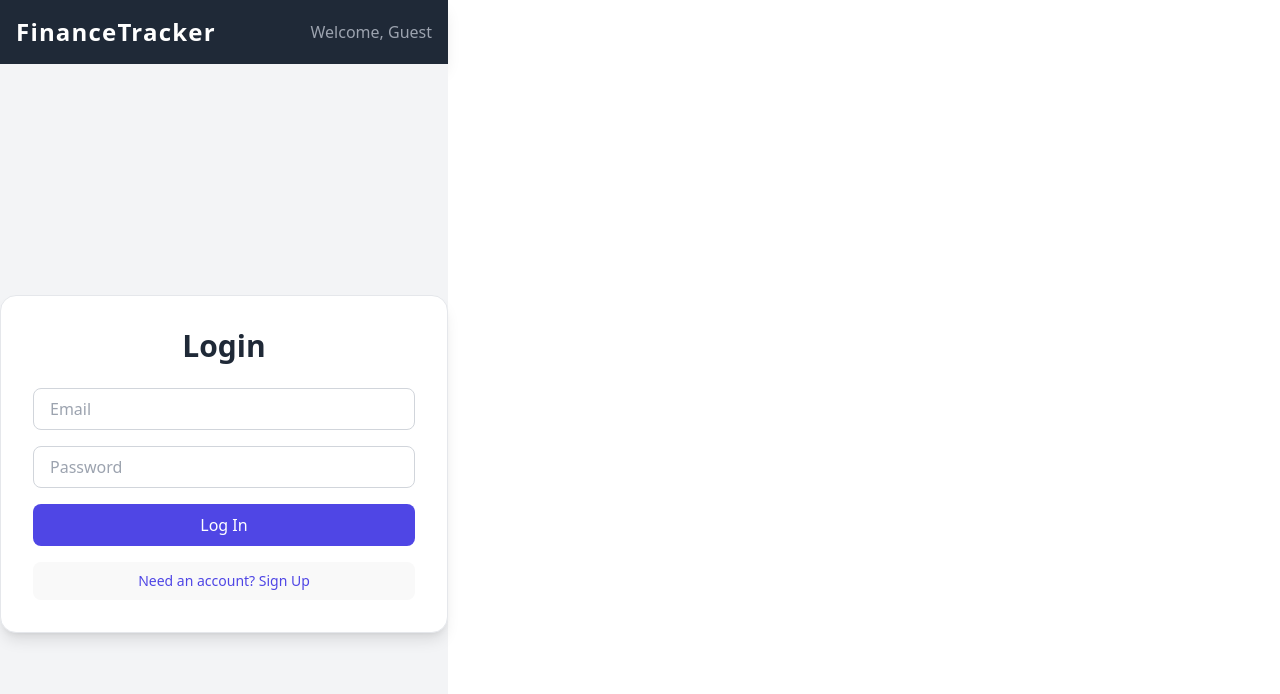
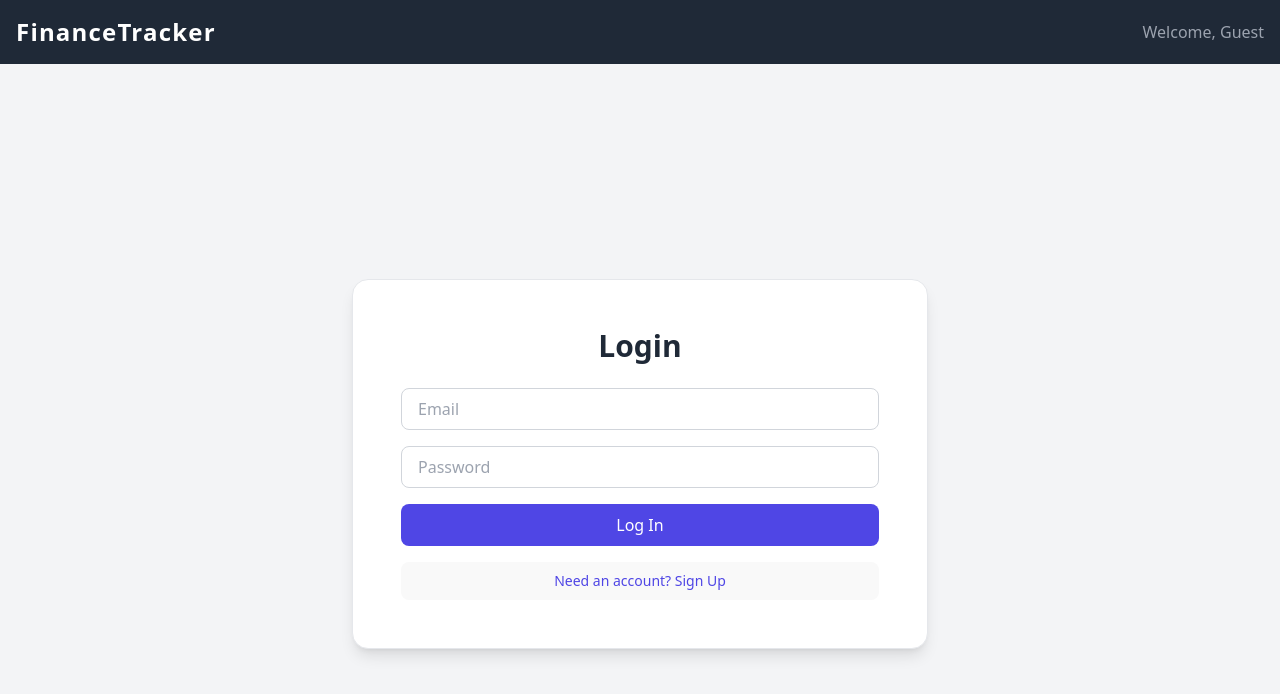
Before and after one commit to GayangaBandara/smart-finance-tracker, a React (Vite) app: page / in a window 1280 px wide. Shown: the top 694 px of the page. Built offline with nearby package versions, Linux system fonts and the light colour scheme; no server answers.

Commit message:
Compleate Authentication

```diff
--- a/src/App.jsx
+++ b/src/App.jsx
@@ -11,8 +11,8 @@ const App = () => {
     // This prevents a flash of the login page for already signed-in users.
     if (loading) {
         return (
-            <div className="min-h-screen bg-gray-100 flex items-center justify-center">
-                <p className="text-lg font-semibold text-gray-600">Loading Application...</p>
+            <div className="min-h-screen bg-gray-100 flex items-center justify-center px-4">
+                <p className="text-base md:text-lg font-semibold text-gray-600">Loading Application...</p>
             </div>
         );
     }
--- a/src/components/ExpenseForm.jsx
+++ b/src/components/ExpenseForm.jsx
@@ -46,8 +46,8 @@ const ExpenseForm = () => {
     const categories = ['Food', 'Transport', 'Utilities', 'Entertainment', 'Health', 'Shopping', 'Other'];
 
     return (
-        <div className="bg-white p-6 rounded-2xl shadow-xl border border-gray-200">
-            <h2 className="text-2xl font-bold mb-6 text-gray-800">Add New Expense</h2>
+        <div className="bg-white p-3 md:p-4 lg:p-6 xl:p-8 2xl:p-10 rounded-2xl shadow-xl border border-gray-200">
+            <h2 className="text-lg md:text-xl lg:text-2xl xl:text-3xl 2xl:text-4xl font-bold mb-3 md:mb-4 lg:mb-6 text-gray-800">Add New Expense</h2>
             {error && <p className="bg-red-100 text-red-700 p-3 rounded-lg mb-4">{error}</p>}
             <form onSubmit={handleSubmit} className="space-y-4">
                 <div>
--- a/src/components/ExpenseList.jsx
+++ b/src/components/ExpenseList.jsx
@@ -13,15 +13,15 @@ const ExpenseList = ({ expenses }) => {
 
     if (expenses.length === 0) {
         return (
-            <div className="bg-white p-6 rounded-2xl shadow-xl text-center border border-gray-200">
+            <div className="bg-white p-3 md:p-4 lg:p-6 xl:p-8 2xl:p-10 rounded-2xl shadow-xl text-center border border-gray-200">
                 <p className="text-gray-500">No expenses logged yet. Add one to get started!</p>
             </div>
         );
     }
 
     return (
-        <div className="bg-white p-6 rounded-2xl shadow-xl border border-gray-200">
-            <h2 className="text-2xl font-bold mb-6 text-gray-800">Recent Expenses</h2>
+        <div className="bg-white p-3 md:p-4 lg:p-6 xl:p-8 2xl:p-10 rounded-2xl shadow-xl border border-gray-200">
+            <h2 className="text-lg md:text-xl lg:text-2xl xl:text-3xl 2xl:text-4xl font-bold mb-3 md:mb-4 lg:mb-6 text-gray-800">Recent Expenses</h2>
             <div className="space-y-4">
                 {expenses.map(expense => (
                     <div key={expense.id} className="flex justify-between items-center p-4 bg-gray-50 rounded-lg border border-gray-200">
--- a/src/components/charts.jsx
+++ b/src/components/charts.jsx
@@ -44,13 +44,13 @@ const Charts = ({ expenses }) => {
     };
 
     return (
-        <div className="grid grid-cols-1 lg:grid-cols-2 gap-8">
-            <div className="bg-white p-6 rounded-2xl shadow-xl border border-gray-200">
-                <h3 className="text-xl font-bold mb-4 text-gray-800">Spending by Category</h3>
+        <div className="grid grid-cols-1 lg:grid-cols-2 gap-4 md:gap-6 lg:gap-8 xl:gap-10">
+            <div className="bg-white p-3 md:p-4 lg:p-6 xl:p-8 2xl:p-10 rounded-2xl shadow-xl border border-gray-200">
+                <h3 className="text-base md:text-lg lg:text-xl xl:text-2xl 2xl:text-3xl font-bold mb-3 md:mb-4 text-gray-800">Spending by Category</h3>
                 {expenses.length > 0 ? <Pie data={pieChartData} /> : <p className="text-gray-500">No data to display.</p>}
             </div>
-            <div className="bg-white p-6 rounded-2xl shadow-xl border border-gray-200">
-                <h3 className="text-xl font-bold mb-4 text-gray-800">Daily Spending Trend</h3>
+            <div className="bg-white p-3 md:p-4 lg:p-6 xl:p-8 2xl:p-10 rounded-2xl shadow-xl border border-gray-200">
+                <h3 className="text-base md:text-lg lg:text-xl xl:text-2xl 2xl:text-3xl font-bold mb-3 md:mb-4 text-gray-800">Daily Spending Trend</h3>
                 {expenses.length > 0 ? <Line data={lineChartData} /> : <p className="text-gray-500">No data to display.</p>}
             </div>
         </div>
--- a/src/main.jsx
+++ b/src/main.jsx
@@ -2,7 +2,7 @@ import React from 'react';
 import ReactDOM from 'react-dom/client';
 import App from './App';
 import { AuthProvider } from './context/AuthContext';
-import './index.css'; // Assuming you have a global CSS file for Tailwind
+import './styles/index.css'; // Global Tailwind + project styles
 
 ReactDOM.createRoot(document.getElementById('root')).render(
   <React.StrictMode>
--- a/src/pages/AuthPage.jsx
+++ b/src/pages/AuthPage.jsx
@@ -85,8 +85,8 @@ const AuthPage = () => {
     const [isLogin, setIsLogin] = useState(true);
 
     return (
-        <div className="min-h-screen flex items-center justify-center bg-gray-100">
-            <div className="max-w-md w-full bg-white p-8 rounded-2xl shadow-lg border border-gray-200">
+        <div className="min-h-screen flex items-center justify-center bg-gray-100 px-4">
+            <div className="max-w-xs sm:max-w-sm md:max-w-md lg:max-w-lg xl:max-w-xl w-full bg-white p-4 sm:p-6 md:p-8 lg:p-10 xl:p-12 rounded-2xl shadow-lg border border-gray-200">
                 {isLogin ? <Login /> : <Signup />}
                 <button
                     onClick={() => setIsLogin(!isLogin)}
--- a/src/pages/Dashboard.jsx
+++ b/src/pages/Dashboard.jsx
@@ -13,24 +13,24 @@ const Dashboard = () => {
 
     if (loading) {
         return (
-            <div className="container mx-auto p-4 md:p-8 text-center">
+            <div className="container mx-auto px-4 py-6 md:px-6 md:py-8 lg:px-8 lg:py-10 xl:px-12 xl:py-12 2xl:px-16 2xl:py-16 text-center">
                 <p>Loading your financial data...</p>
             </div>
         );
     }
 
     return (
-        <div className="container mx-auto p-4 md:p-8 space-y-8">
-            <div className="bg-white p-6 rounded-2xl shadow-xl border border-gray-200 text-center">
-                <h2 className="text-3xl font-bold text-gray-800">Dashboard</h2>
-                <p className="text-gray-600 mt-2">Welcome, {user?.email}!</p>
-                <div className="mt-4">
-                    <p className="text-lg text-gray-500">Total Expenses</p>
-                    <p className="text-4xl font-extrabold text-red-500">${totalExpenses.toFixed(2)}</p>
+        <div className="container mx-auto px-4 py-6 md:px-6 md:py-8 lg:px-8 lg:py-10 xl:px-12 xl:py-12 2xl:px-16 2xl:py-16 space-y-6 md:space-y-8 lg:space-y-10 xl:space-y-12">
+            <div className="bg-white p-4 md:p-6 lg:p-8 xl:p-10 2xl:p-12 rounded-2xl shadow-xl border border-gray-200 text-center">
+                <h2 className="text-xl md:text-2xl lg:text-3xl xl:text-4xl 2xl:text-5xl font-bold text-gray-800">Dashboard</h2>
+                <p className="text-gray-600 mt-2 text-sm md:text-base lg:text-lg">Welcome, {user?.email}!</p>
+                <div className="mt-4 md:mt-6">
+                    <p className="text-sm md:text-base lg:text-lg text-gray-500">Total Expenses</p>
+                    <p className="text-2xl md:text-3xl lg:text-4xl xl:text-5xl 2xl:text-6xl font-extrabold text-red-500">${totalExpenses.toFixed(2)}</p>
                 </div>
             </div>
             <Charts expenses={expenses} />
-            <div className="grid grid-cols-1 lg:grid-cols-2 gap-8">
+            <div className="grid grid-cols-1 lg:grid-cols-2 gap-4 md:gap-6 lg:gap-8 xl:gap-10">
                 <ExpenseForm />
                 <ExpenseList expenses={expenses} />
             </div>
--- /dev/null
+++ b/src/styles/index.css
@@ -0,0 +1,70 @@
+@tailwind base;
+@tailwind components;
+@tailwind utilities;
+
+/*
+  Project base styles.
+  Keep these minimal so Tailwind utility classes control colors and layout.
+*/
+:root {
+  font-family: system-ui, Avenir, Helvetica, Arial, sans-serif;
+  line-height: 1.5;
+  font-weight: 400;
+  color-scheme: light dark;
+  /* Avoid setting global text/background color so Tailwind utilities control color per component */
+  font-synthesis: none;
+  text-rendering: optimizeLegibility;
+  -webkit-font-smoothing: antialiased;
+  -moz-osx-font-smoothing: grayscale;
+}
+
+a {
+  font-weight: 500;
+  color: #646cff;
+  text-decoration: inherit;
+}
+a:hover {
+  color: #535bf2;
+}
+
+body {
+  margin: 0;
+  /* Allow app layout to span full width; components using Tailwind will handle centering */
+  min-width: 320px;
+  min-height: 100vh;
+  width: 100%;
+}
+
+h1 {
+  font-size: 3.2em;
+  line-height: 1.1;
+}
+
+button {
+  border-radius: 8px;
+  border: 1px solid transparent;
+  padding: 0.6em 1.2em;
+  font-size: 1em;
+  font-weight: 500;
+  font-family: inherit;
+  background-color: #1a1a1a;
+  cursor: pointer;
+  transition: border-color 0.25s;
+}
+button:hover {
+  border-color: #646cff;
+}
+button:focus,
+button:focus-visible {
+  outline: 4px auto -webkit-focus-ring-color;
+}
+
+@media (prefers-color-scheme: light) {
+  /* Keep overrides minimal; Tailwind utilities should be used for component colors */
+  a:hover {
+    color: #747bff;
+  }
+  button {
+    background-color: #f9f9f9;
+  }
+}
```
